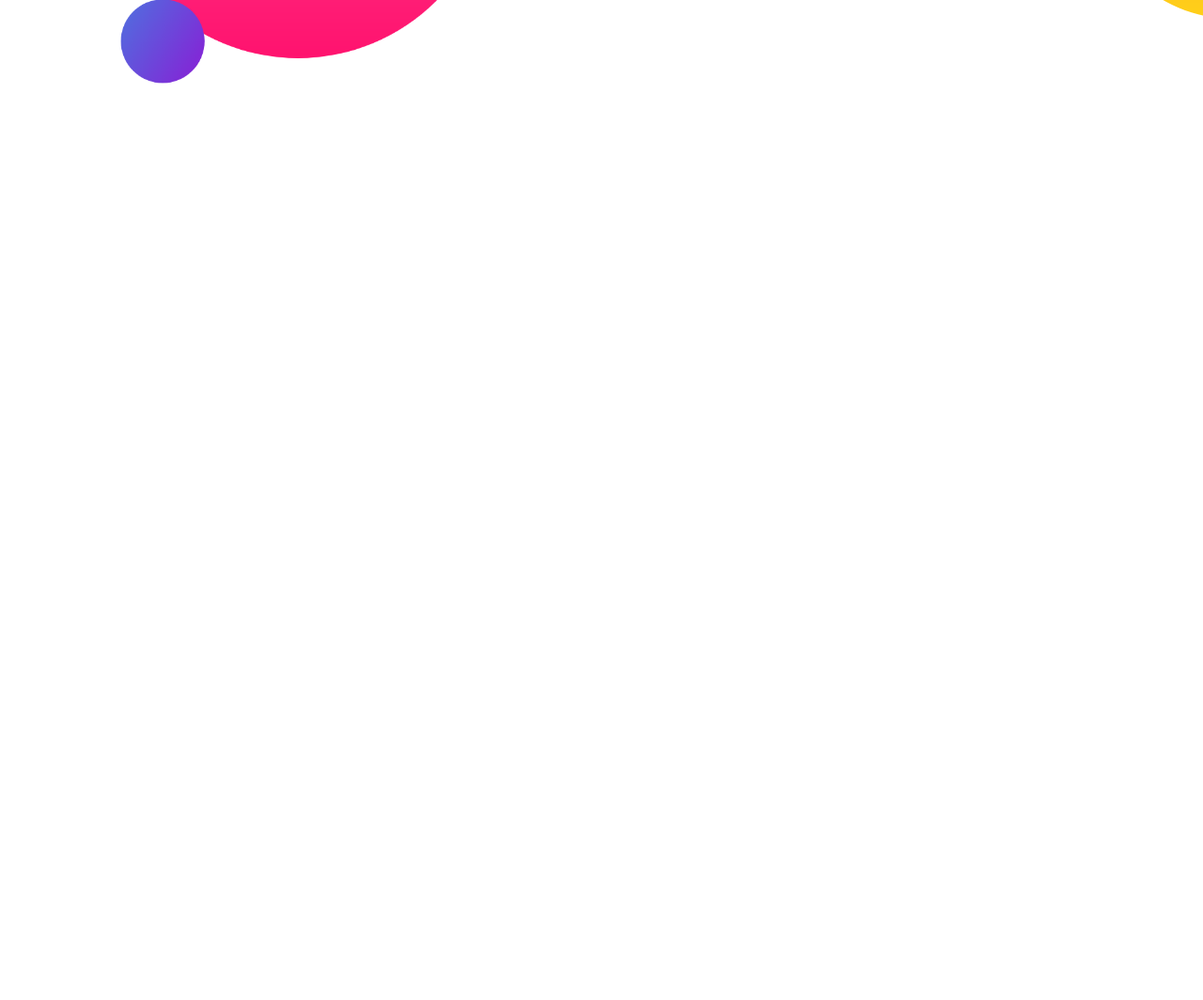
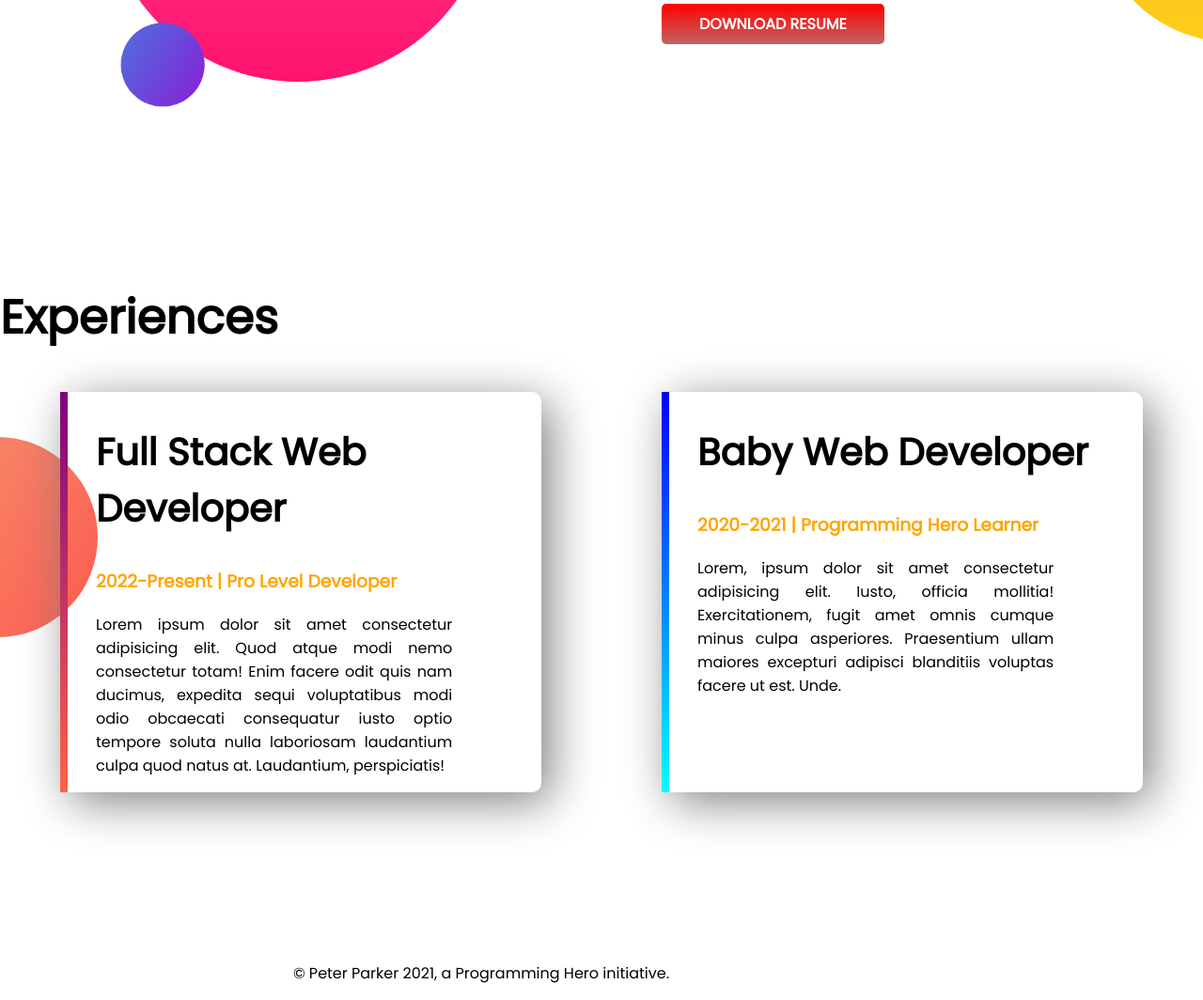
Before and after one commit to abdullahmamun1/developer-portfolio, a plain HTML site: page index.html in a window 1280 px wide. Shown: the part 1022-2086 px from the top of the page at 94% size. Before the commit the page ends 1298 px from the top, so only its background shows below. Drawn offline with Linux system fonts and the light colour scheme.

Commit message:
footer and exp added

```diff
--- a/index.html
+++ b/index.html
@@ -12,7 +12,7 @@
 
 </head>
 <body>
-    <section class="header">
+    <section class="header flexible-container">
         <div class="half-width">
             <h1>Welcome to</h1>
             <h1>my <span class="orange-color">Personal Portfolio</span></h1>
@@ -24,7 +24,7 @@
             <img src="images/my-bg.png" alt="">
         </div>
     </section>
-    <section class="dream-big">
+    <section class="dream-big flexible-container">
         <div class="half-width">
             <img src="images/my-bg2.png" alt="">
         </div>
@@ -36,6 +36,26 @@
         </div>
 
     </section>
+    <section class="experience-area">
+        <h1>Experiences</h1>
+        <div class="flexible-container">
+            <div id="full-stack-experience" class="experience-item">
+                <h2>Full Stack Web Developer</h2>
+                <h3 class="orange-color">2022-Present | Pro Level Developer</h3>
+                <p>Lorem ipsum dolor sit amet consectetur adipisicing elit. Quod atque modi nemo consectetur totam! Enim facere odit quis nam ducimus, expedita sequi voluptatibus modi odio obcaecati consequatur iusto optio tempore soluta nulla laboriosam laudantium culpa quod natus at. Laudantium, perspiciatis!</p>
+
+            </div>
+            <div id="web-dev-experience" class="experience-item">
+                <h2>Baby Web Developer</h2>
+                <h3 class="orange-color">2020-2021 | Programming Hero Learner</h3>
+                <p>Lorem, ipsum dolor sit amet consectetur adipisicing elit. Iusto, officia mollitia! Exercitationem, fugit amet omnis cumque minus culpa asperiores. Praesentium ullam maiores excepturi adipisci blanditiis voluptas facere ut est. Unde.</p>
+            </div>
+        </div>
+
+    </section>
+    <footer>
+        <p>© Peter Parker 2021, a Programming Hero initiative.</p>
+    </footer>
 
 </body>
 </html>
--- a/style.css
+++ b/style.css
@@ -7,16 +7,24 @@ body {
 h1 {
   font-size: 50px;
 }
+h2 {
+  font-size: 40px;
+}
 .orange-color {
   color: orange;
 }
-section {
+.flexible-container {
   display: flex;
   margin-bottom: 180px;
 }
 .half-width {
   width: 50%;
   padding-left: 5%;
+}
+p {
+  padding-right: 15px;
+  text-align: justify;
+  width: 80%;
 }
 .half-width img {
   width: 80%;
@@ -39,3 +47,29 @@ section {
   background-repeat: no-repeat;
   background-position: right;
 }
+
+.experience-item {
+  width: 40%;
+  margin-left: 5%;
+  margin-right: 5%;
+  padding-left: 30px;
+  box-shadow: 10px 10px 50px gray;
+  border-radius: 10px;
+  border-left: 8px solid;
+}
+.experience-area {
+  background-image: url(images/exp-bg.png);
+  background-repeat: no-repeat;
+  background-position: left;
+}
+#web-dev-experience {
+  border-image: linear-gradient(blue, cyan);
+  border-image-slice: 1;
+}
+#full-stack-experience {
+  border-image: linear-gradient(purple, tomato);
+  border-image-slice: 1;
+}
+footer p {
+  text-align: center;
+}
```
Also changed, not shown: images/jhankar.png (deleted), images/jhankar2.png (deleted).
